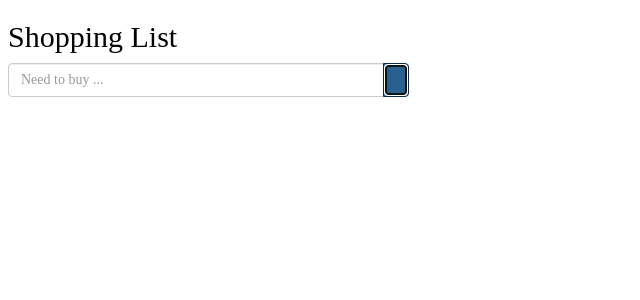
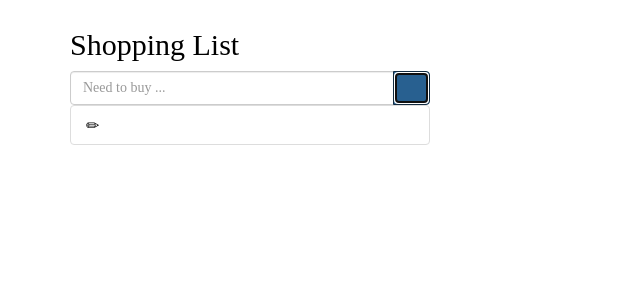
Before and after one commit to partiallymisplaced/shopping-list, an Angular app: page / in a window 1280 px wide. Both pictures are taken after a click on the button 396 px from the left and 80 px from the top of the page. Shown: the top 300 px of the page, without its empty margins (0-640 px from the left). Built offline with nearby package versions, Linux system fonts and the light colour scheme; a web font is replaced by a local one.

Commit message:
Adds tasks to list via onClick hook

```diff
--- a/src/app/shopping-list/shopping-list.component.html
+++ b/src/app/shopping-list/shopping-list.component.html
@@ -1,15 +1,28 @@
-<div>
+<div class="container">
   <h2>Shopping List</h2>
   <div class="row">
     <div class="col-xs-6 col-md-4">
+
       <div class="input-group">
-        <input type="text" id="txtSearch" class="form-control" placeholder="Need to buy ..." />
+        <input type="text" id="txtSearch" class="form-control" placeholder="Need to buy ..." [(ngModel)]="task"/>
         <div class="input-group-btn">
-          <button class="btn btn-primary" type="button">
-            <span class="glyphicon ok"></span>
+          <button class="btn btn-primary" type="button" (click)="onClick()">
+            <i class="glyphicon glyphicon-ok"></i>
           </button>
         </div>
       </div>
     </div>
   </div>
+
+  <div class="row">
+    <div class="col-xs-6 col-md-4">
+      <ul class="list-group">
+        <li *ngFor="let task of tasks" class="list-group-item">
+          <span>{{ task.name }}</span>
+          <i class="glyphicon glyphicon-pencil float-right"></i>
+        </li>
+      </ul>
+    </div>
+  </div>
+
 </div>
--- a/src/app/shopping-list/shopping-list.component.ts
+++ b/src/app/shopping-list/shopping-list.component.ts
@@ -1,18 +1,19 @@
 import { Component, OnInit } from '@angular/core';
 
 @Component({
-  selector: 'app-shopping-list',
-  templateUrl: './shopping-list.component.html',
+  selector: "app-shopping-list",
+  templateUrl: "./shopping-list.component.html",
   styleUrls: [
-    './shopping-list.component.css',
-    '../../assets/bootstrap-3.3.7-dist/css/bootstrap.min.css'
+    "./shopping-list.component.css",
+    "../../assets/bootstrap-3.3.7-dist/css/bootstrap.min.css"
   ]
 })
-export class ShoppingListComponent implements OnInit {
+export class ShoppingListComponent {
+  task: string;
+  tasks = [];
 
-  constructor() { }
-
-  ngOnInit() {
+  onClick() {
+    this.tasks.push({ name: this.task });
+    this.task = "";
   }
-
 }
```
